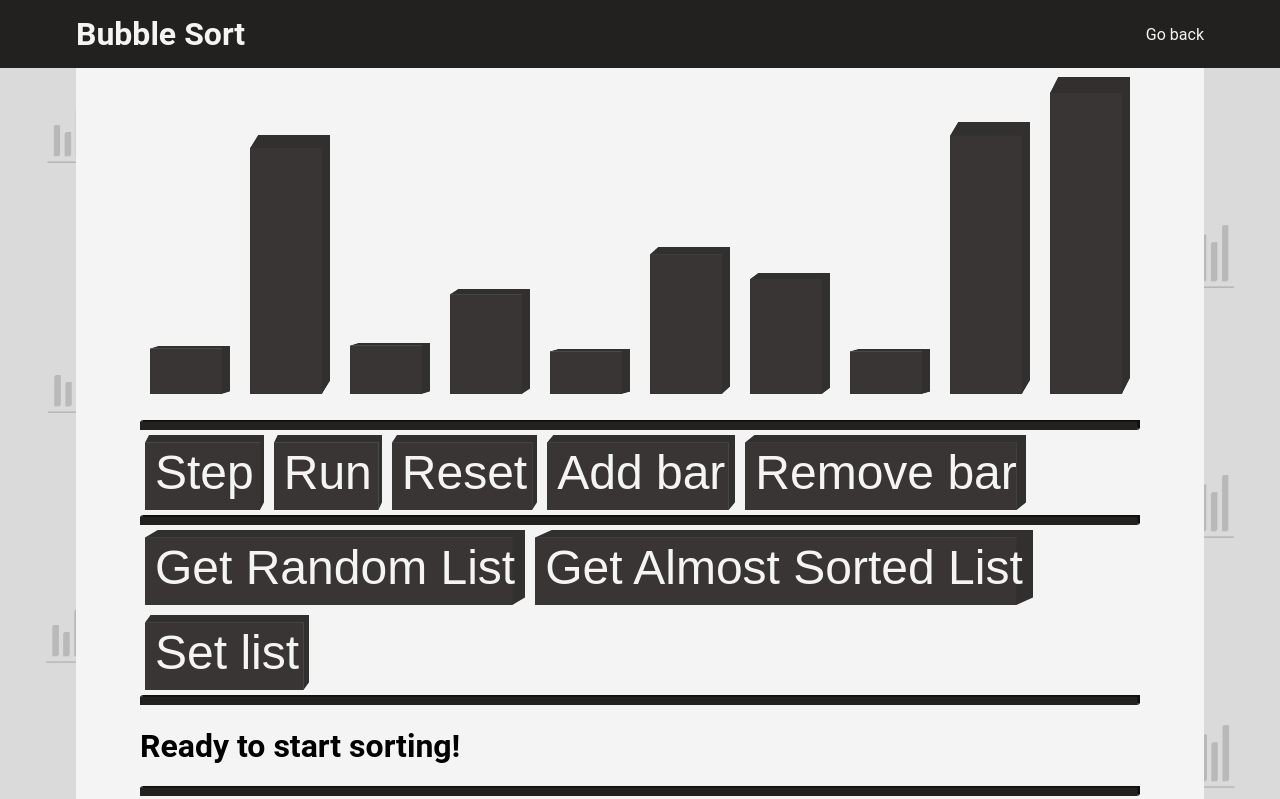
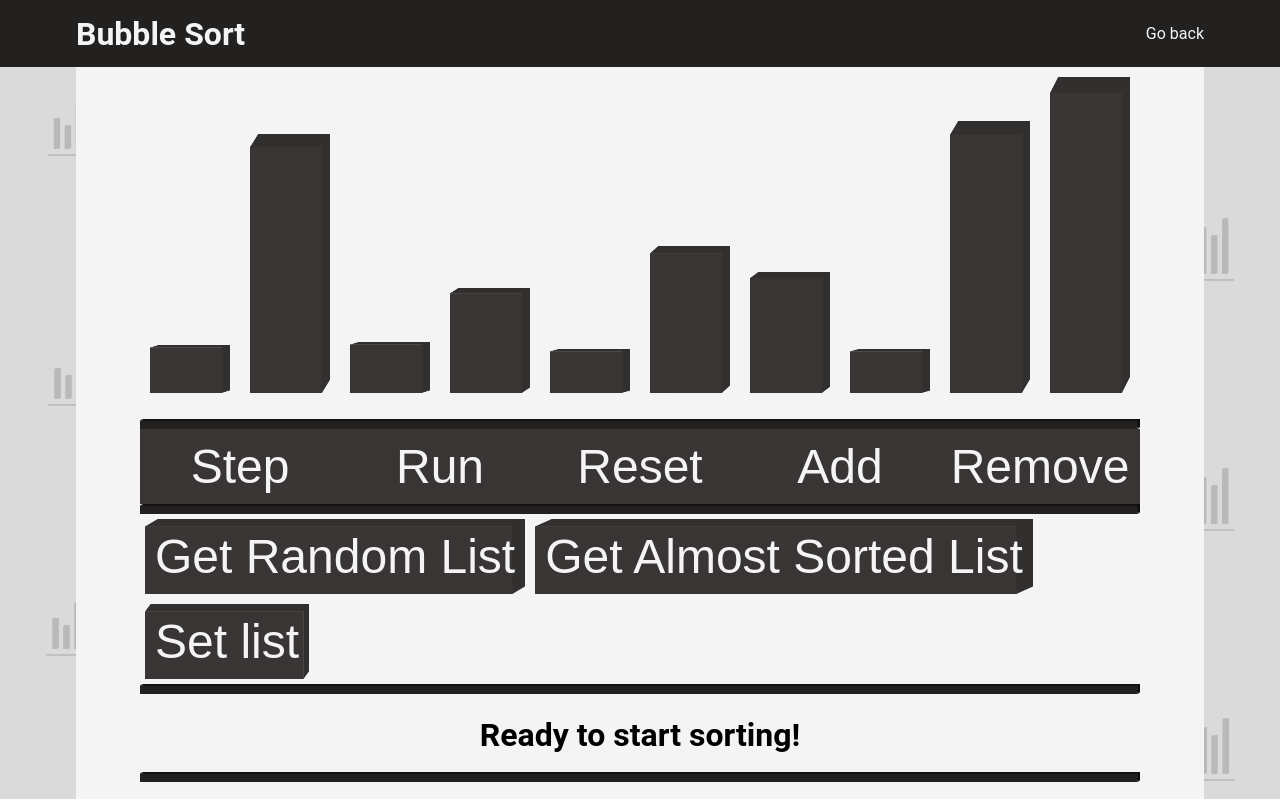
Before and after one commit to OtavioPiza/algorithm-visualizer, a React (Create React App) app: page /#/bubblesort in a window 1280 px wide. Shown: the top 799 px of the page. Built offline with nearby package versions, Linux system fonts and the light colour scheme.

Commit message:
Styling wip!

```diff
--- a/src/components/ArraySorter.js
+++ b/src/components/ArraySorter.js
@@ -138,8 +138,8 @@ const ArraySorter = ({ sortingAlgorithm, barList = arrayManager.getRandomList(10
                     <Button text='Step' eventHandler={() => handleStep()} />
                     <Button text={running ? 'Stop' : 'Run'} eventHandler={() => handleRun()} red={running} />
                     <Button text='Reset' eventHandler={() => handleReset()} />
-                    <Button text="Add bar" eventHandler={() => handleAdd(true)} />
-                    <Button text="Remove bar" eventHandler={() => handleAdd(false)} />
+                    <Button text="Add" eventHandler={() => handleAdd(true)} />
+                    <Button text="Remove" eventHandler={() => handleAdd(false)} />
 
                 </div>
 
--- a/src/styles/components/ArraySorter.css
+++ b/src/styles/components/ArraySorter.css
@@ -31,3 +31,26 @@
     padding-left: max(5vw, 10px);
     padding-right: max(5vw, 10px);
 }
+
+.ArraySorter .Sorter .ControlPanel {
+    display: grid;
+    grid-template-rows: 1fr;
+    grid-template-columns: 1fr 1fr 1fr 1fr 1fr;
+}
+
+.ArraySorter .Sorter .ControlPanel .Button {
+
+    margin: 0;
+    padding-left: auto;
+    padding-right: auto;
+
+    background-size: 500% 500% !important;
+    background-position: center !important;
+
+}
+
+.ArraySorter .Sorter .Status {
+    min-height: 7vh;
+    text-align: center;
+    text-justify: center;
+}
```
